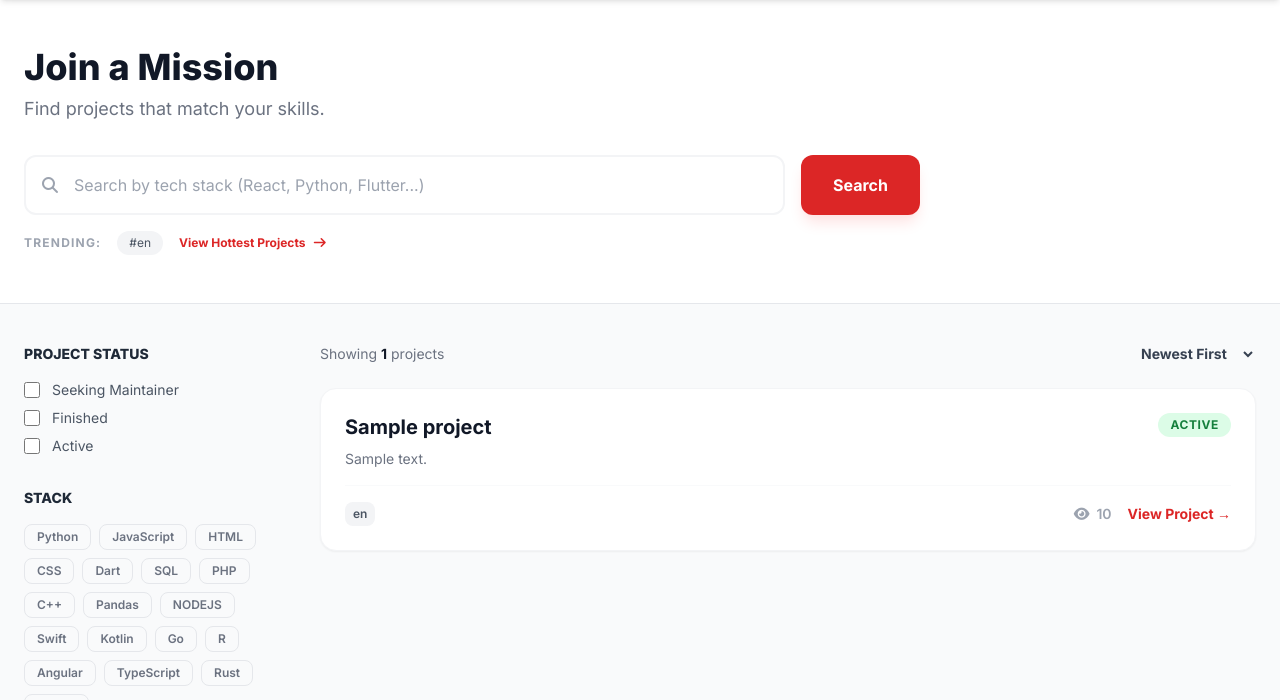
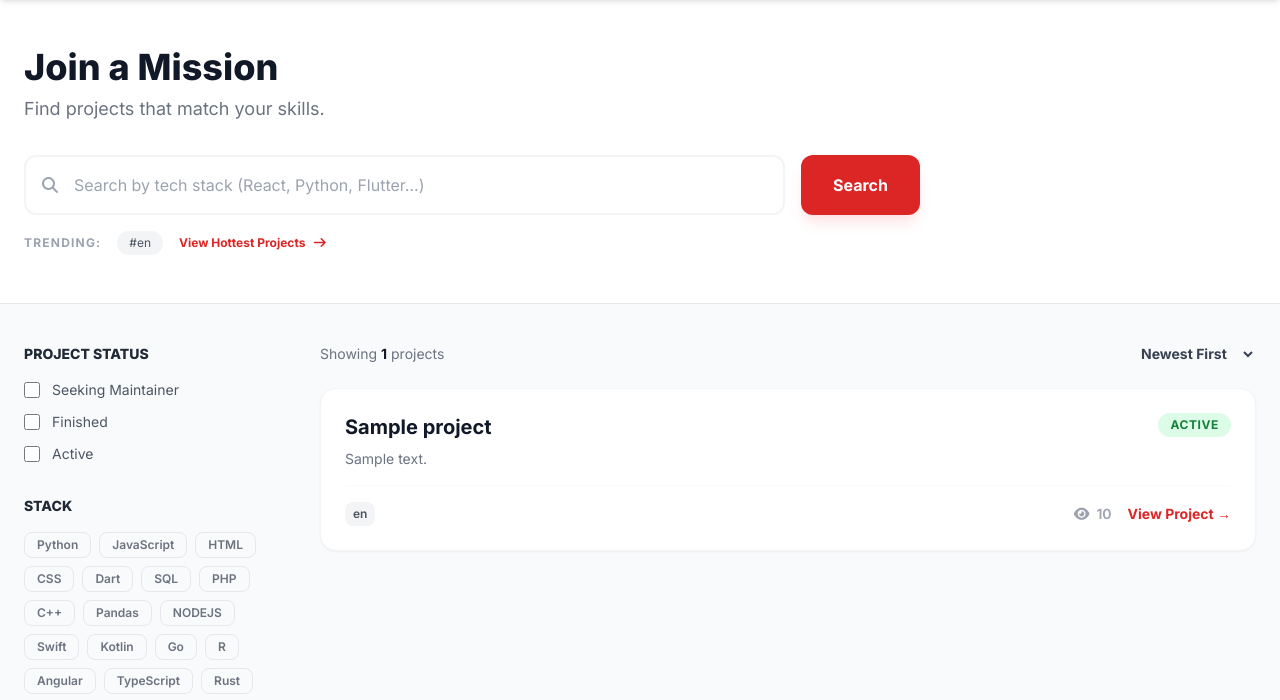
Before and after one commit to ShawnLee0917/Mini-IT-Project-MMU-OSS-Project-Directory-Team-Tinder--Group-25, a Flask app: page /search in a window 1280 px wide. Shown: the part 72-772 px from the top of the page. Run offline with Flask 3, Linux system fonts and the light colour scheme; the visitor is signed in with stand-in values (Sample User, id 1); tables that the repository leaves empty hold one stand-in row (values such as "Sample post"); data that the repository does not hold is empty; some libraries are stand-ins or nearby versions.

Commit message:
fix weird alignment

```diff
--- a/website/templates/Search.html
+++ b/website/templates/Search.html
@@ -312,18 +312,18 @@
         <aside class="w-full lg:w-64 space-y-8">
             <div>
                 <h4 class="text-sm font-black text-gray-800 uppercase mb-4">Project Status</h4>
-                <div class="space-y-2">
+                <div class="space-y-3">
                     <label class="flex items-center space-x-3 text-gray-600 cursor-pointer">
-                        <input type="checkbox" class="status-filter w-4 h-4 rounded text-red-600 focus:ring-red-500" value="Seeking Maintainer">
-                        <span class="text-sm">Seeking Maintainer</span>
+                        <input type="checkbox" class="status-filter w-4 h-4 flex-shrink-0 rounded text-red-600 focus:ring-red-500" value="Seeking Maintainer">
+                        <span class="text-sm whitespace-nowrap">Seeking Maintainer</span>
                     </label>
                     <label class="flex items-center space-x-3 text-gray-600 cursor-pointer">
-                        <input type="checkbox" class="status-filter w-4 h-4 rounded text-red-600 focus:ring-red-500" value="Finished">
-                        <span class="text-sm">Finished</span>
+                        <input type="checkbox" class="status-filter w-4 h-4 flex-shrink-0 rounded text-red-600 focus:ring-red-500" value="Finished">
+                        <span class="text-sm whitespace-nowrap">Finished</span>
                     </label>
                     <label class="flex items-center space-x-3 text-gray-600 cursor-pointer">
-                        <input type="checkbox" class="status-filter w-4 h-4 rounded text-red-600 focus:ring-red-500" value="Active">
-                        <span class="text-sm">Active</span>
+                        <input type="checkbox" class="status-filter w-4 h-4 flex-shrink-0 rounded text-red-600 focus:ring-red-500" value="Active">
+                        <span class="text-sm whitespace-nowrap">Active</span>
                     </label>
                 </div>
             </div>
```
